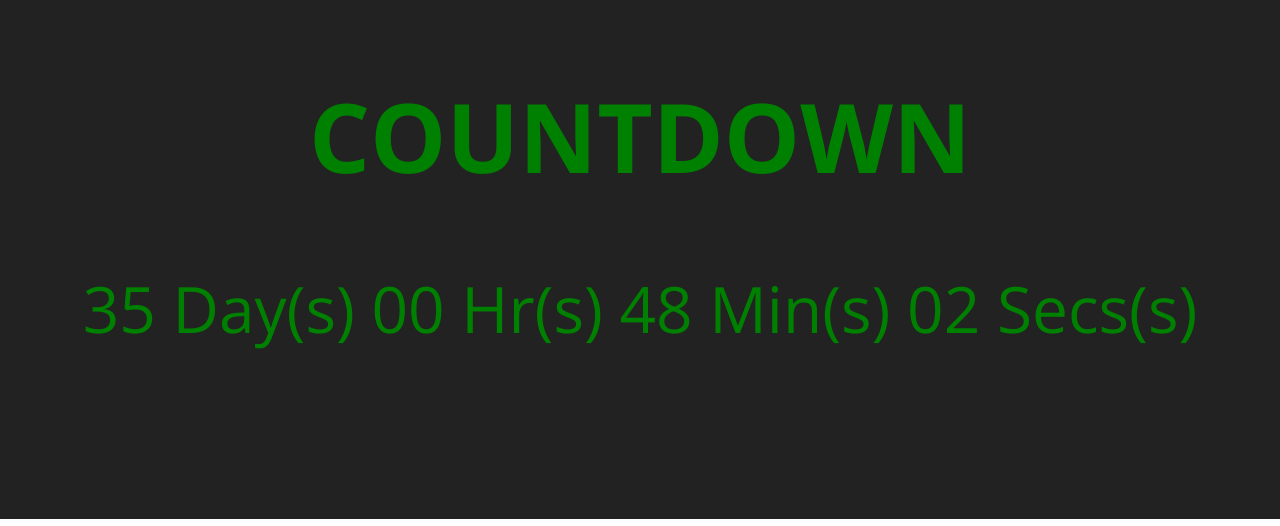
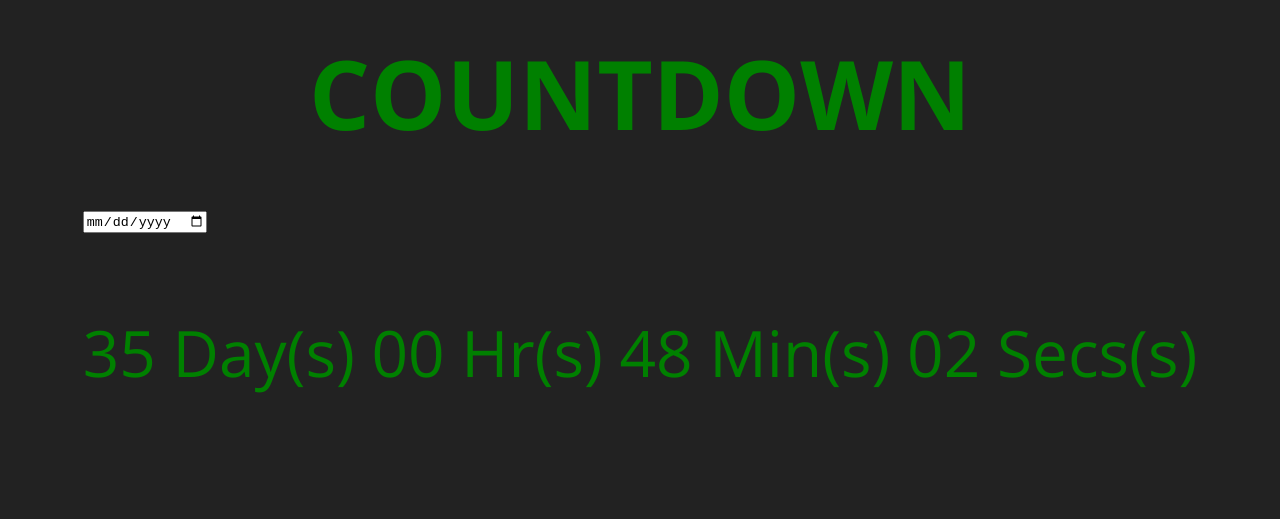
Before and after one commit to mazaherm/countdown, a website: page src/index.html in a window 1280 px wide. Shown: the part 157-683 px from the top of the page. Drawn offline with nearby package versions, Linux system fonts and the light colour scheme.

Commit message:
adds date picker input

```diff
--- a/src/index.html
+++ b/src/index.html
@@ -13,6 +13,7 @@
       <div class='container'>
         <div id='timer'>
           <h1>Countdown</h1>
+          <input id='date' type="date" name="date">
           <p>
           <span id='timer-days'></span>
           <span id='timer-hours'></span>
```
